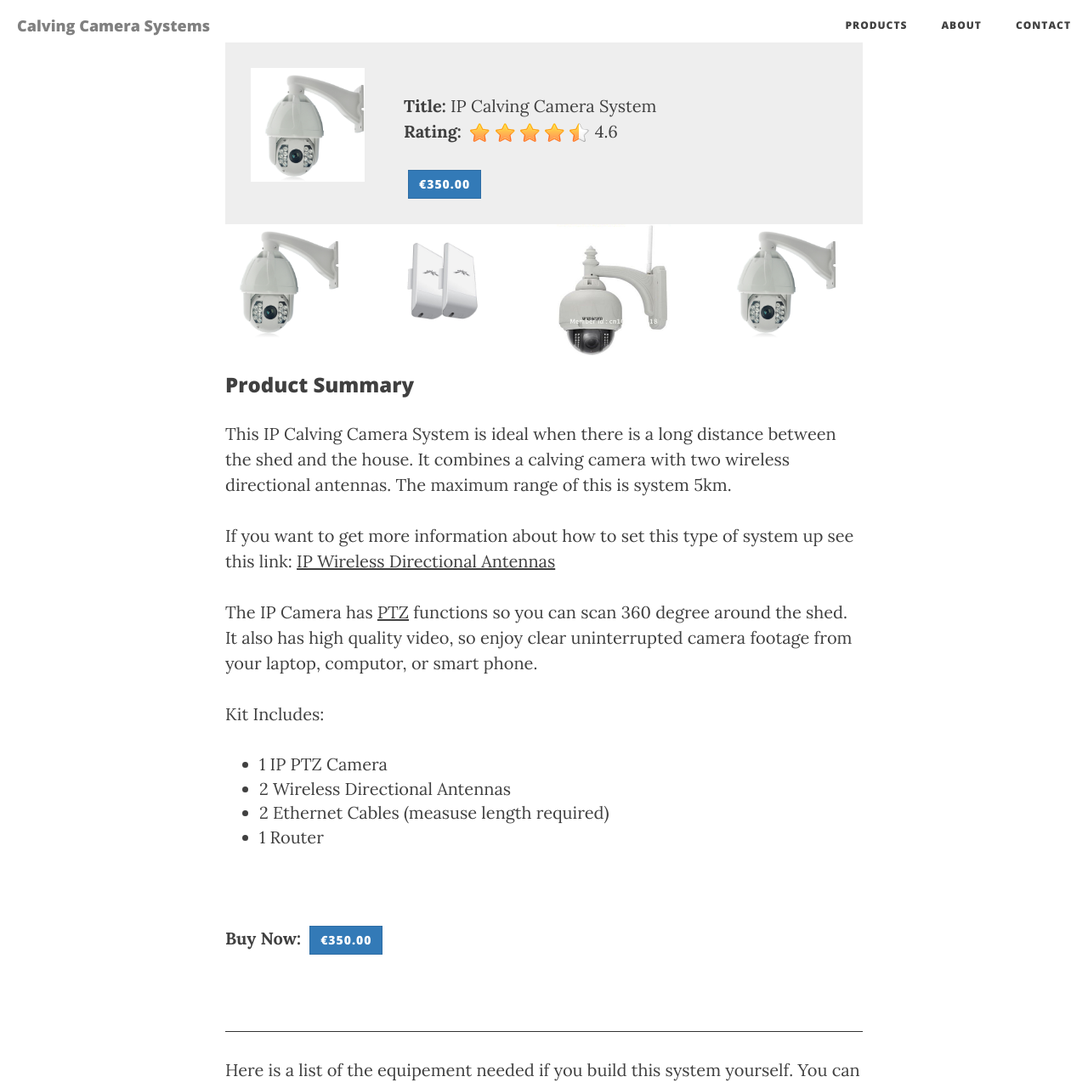
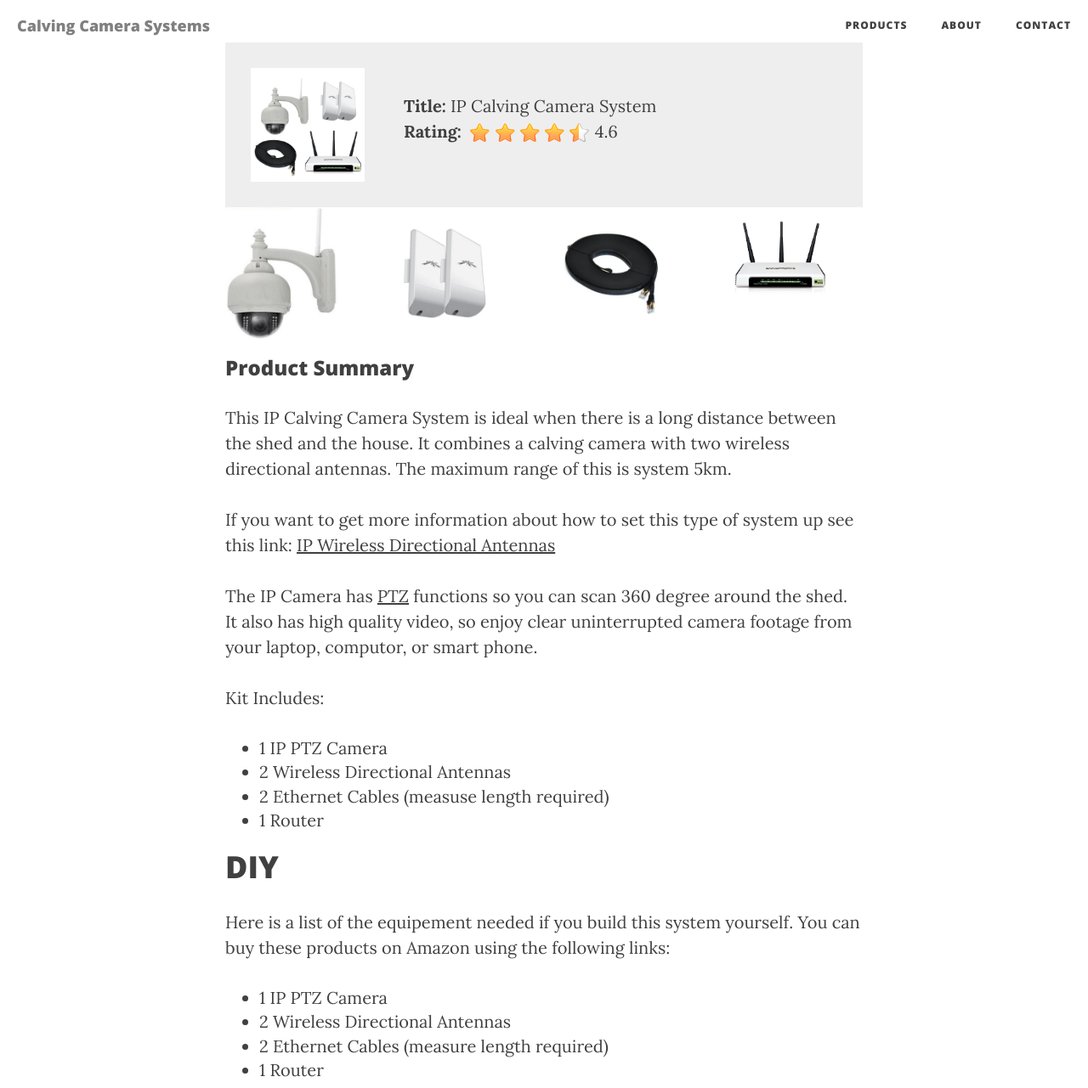
Before and after one commit to jholleran/calvingcamerareviews, a Jekyll site: the page built from products/long-range-ip-calving-camera-system.md, in a window 1280 px wide and 1400 px high, cut to the strip 0-1281 px from the top of the window. Shown: the whole strip at 85% size. Built offline with Jekyll 4.4.1, drawn with Linux system fonts in a browser that asks for light colours; nearby versions of some CDN libraries.

Commit message:
more images for ip camera system

```diff
--- a/_layouts/product.html
+++ b/_layouts/product.html
@@ -25,7 +25,9 @@ layout: default
 							</span>
 							<span>{{page.rating}}</span>
 						</p>
+					<!--
 						<button id="buy-{{ page.slug }}" data-game-title="{{ page.title }}" role="button" data-toggle="modal" class="btn btn-primary btn-large buy"><i class="icon-shopping-cart icon-white"></i>{{page.price}}</button>
+					-->
 					</div>
 				</div>
 			<!--
--- a/products/long-range-ip-calving-camera-system.md
+++ b/products/long-range-ip-calving-camera-system.md
@@ -3,7 +3,7 @@ layout: product
 slug: ip-camera-1
 title: IP Calving Camera System
 subTitle: PTZ Calving Camera
-image: IP-PTZ-CAM-1.jpg
+image: ip-calving-camera-system.png
 price: €350.00
 rating: 4.6
 text-color: gray
@@ -12,16 +12,16 @@ description: This IP Calving Camera System is ideal when there is a long distanc
 images:
    - title: IP Camera
      tip: Keeping a good eye on the welfare of your animals.
-     name: IP-PTZ-CAM-1.jpg
+     name: ip-camera.jpg
    - title: Directional Antenna
      tip: Keeping a good eye on the welfare of your animals.
      name: two-directional-antennas.jpg
    - title: Ethernet Cables
      tip: Keeping a good eye on the welfare of your animals.
-     name: IP-PTZ-CAM-3.jpg
+     name: 25-ethernet-cable.jpg
    - title: Router
      tip: Keeping a good eye on the welfare of your animals.
-     name: IP-PTZ-CAM-1.jpg
+     name: router.jpg
 ---
 
 This IP Calving Camera System is ideal when there is a long distance between the shed and the house. It combines a calving camera with two wireless directional antennas. The maximum range of this is system 5km.
@@ -38,17 +38,15 @@ Kit Includes:
 - 2 Ethernet Cables (measuse length required)
 - 1 Router
 
-<br/>
-<div>
+<!--
+<div class="pull-right">
 	<b>Buy Now:</b>
-	<button id="buy-long-range-ip-camera" data-product-title="Long Range IP Calving Camera System" role="button" data-toggle="modal" class="btn btn-primary btn-large buy"><i class="icon-shopping-cart icon-white"></i>{{ page.price }}
-    </button>
+	<button id="buy-long-range-ip-camera" data-product-title="Long Range IP Calving Camera System" role="button" data-toggle="modal" class="btn btn-primary btn-large buy"><i class="icon-shopping-cart icon-white"></i>{{ page.price }}</button>
 </div>
 <br/>
+-->
 
-
-<hr style="height:1px;border:none;color:#333;background-color:#333;" />
-
+#DIY
 Here is a list of the equipement needed if you build this system yourself. You can buy these products on Amazon using the following links:
 
 - 1 IP PTZ Camera
```
Also changed, not shown: img/products/25-ethernet-cable.jpg (added), img/products/ip-calving-camera-system.png (added), img/products/ip-camera.jpg (added), img/products/router.jpg (added), img/products/two-directional-antennas.jpg.
